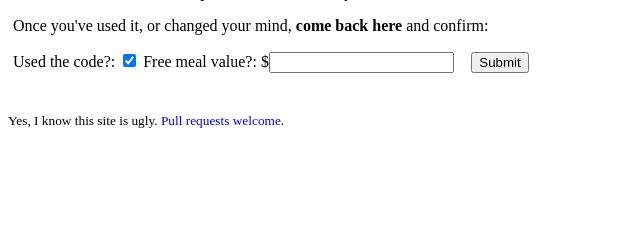
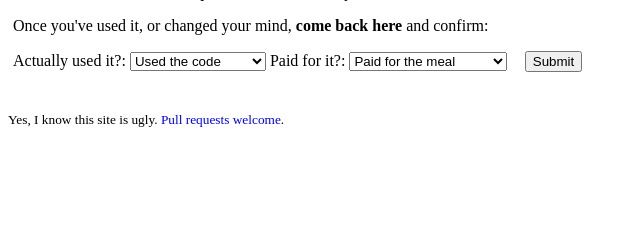
Before and after one commit to djsutherland/chips-with-friends, a Flask app: template chip_friends/templates/use.html in a window 1280 px wide. Shown: the part 67-307 px from the top of the page, without its empty margins (0-640 px from the left). Run offline with Flask 2, Linux system fonts and the light colour scheme; the template is opened without the code that fills it: values that come from a table or form of the project are taken from there, others are empty.

Commit message:
change redeemed to a boolean, checkboxes to selects

```diff
--- a/chip_friends/forms.py
+++ b/chip_friends/forms.py
@@ -2,24 +2,31 @@ import datetime
 
 from flask_wtf import Form
 from wtforms.ext.dateutil.fields import DateField
-from wtforms.fields import BooleanField, DecimalField, StringField
+from wtforms.fields import BooleanField, SelectField, StringField
 from wtforms.validators import (
     InputRequired, NumberRange, Optional, ValidationError)
 
 from .models import QRCode, QRUse
 
 class ConfirmationForm(Form):
-    confirmed = BooleanField(
-        'Used the code?', default='checked', validators=[Optional()])
-    free_amount = DecimalField(
-        'Free meal value?',
-        validators=[Optional(), NumberRange(min=0, max=500)])
+    # confirmed = BooleanField(
+    #     'Used the code?', default='checked', validators=[Optional()])
+    confirmed = SelectField(
+        'Actually used it?',
+        choices=[('true', "Used the code"), ('false', "Didn't use the code")])
+    redeemed_free = SelectField(
+        'Paid for it?',
+        choices=[('false', 'Paid for the meal'),
+                 ('true', 'Redeemed a free meal')])
+    # redeemed_free = BooleanField(
+    #     'Free meal?', default=False, validators=[Optional()])
 
 class UsageForm(Form):
     when = DateField('Date used', validators=[InputRequired()])
-    free_amount = DecimalField(
-        'Free meal value?',
-        validators=[Optional(), NumberRange(min=0, max=500)])
+    redeemed_free = SelectField(
+        'Paid for it?',
+        choices=[('false', 'Paid for the meal'),
+                 ('true', 'Redeemed a free meal')])
 
     def validate_when(form, field):
         if field.data < datetime.date(2016, 7, 1):
--- a/chip_friends/models.py
+++ b/chip_friends/models.py
@@ -97,10 +97,10 @@ class QRUse(BaseModel):
     qr_code = pw.ForeignKeyField(QRCode)
     when = pw.DateTimeField()
     confirmed = pw.BooleanField(null=True, default=None)
-    free_amount = pw.DecimalField(null=True, default=None)
+    redeemed_free = pw.BooleanField(default=False)
 
     def __unicode__(self):
         s = "{} used {} on {:%m/%d}".format(self.user, self.qr_code, self.when)
-        if self.free_amount:
-            s += " (${})".format(self.free_amount)
+        if self.redeemed_free:
+            s += " (redeemed)"
         return s
--- a/chip_friends/templates/confirm.html
+++ b/chip_friends/templates/confirm.html
@@ -5,9 +5,8 @@
 {% block body %}
 <p>
 {{ use.qr_code.registrant }}'s card was confirmed used by {{ current_user.name }} on {{ use.when.strftime("%m/%d") }}.
-{% if use.free_amount %}
-You redeemed a free meal worth ${{ use.free_amount }}.
-{% endif %}
+{% if use.redeemed_free %}You redeemed a free meal.
+{% else %}You paid for the meal.{% endif %}
 </p>
 
 <p>Thanks!</p>
--- a/chip_friends/templates/index.html
+++ b/chip_friends/templates/index.html
@@ -26,7 +26,7 @@
 <tr>
 <th>Date</th>
 <th>Whose</th>
-<th colspan="2">Confirmed?</th>
+<th>Confirmed?</th>
 <th>Redeemed</th>
 </tr>
 </thead>
@@ -36,8 +36,8 @@
 <td class="date">{{ use.when.strftime("%m/%d") }}</td>
 <td class="name">{{ use.qr_code.registrant }}</td>
 <td class="status">{% if use.confirmed == true %}✓{% elif use.confirmed == false %}×{% else %}???{% endif %}</td>
+<td class="redeemed">{% if use.redeemed_free %}✓{% endif %}</td>
 <td class="update"><a href="{{ url_for('use', use_id=use.id) }}">change</a></td>
-<td class="redeemed">{% if use.free_amount is none %}–{% else %}${{ use.free_amount }}{% endif %}</td>
 </tr>
 {% endfor %}
 </tbody>
--- a/chip_friends/templates/use-specific.html
+++ b/chip_friends/templates/use-specific.html
@@ -34,7 +34,7 @@
     </ul>
 {% endif %}
     {{ form.when.label }}: {{ form.when }}
-    {{ form.free_amount.label }}: ${{ form.free_amount }}
+    {{ form.redeemed_free.label }}: {{ form.redeemed_free }}
     {{ form.csrf_token }}
     <input id="submit" type="submit" value="Submit" />
 </form>
--- a/chip_friends/templates/use.html
+++ b/chip_friends/templates/use.html
@@ -36,7 +36,7 @@
     </ul>
 {% endif %}
     {{ form.confirmed.label }}: {{ form.confirmed }}
-    {{ form.free_amount.label }}: ${{ form.free_amount }}
+    {{ form.redeemed_free.label }}: {{ form.redeemed_free }}
     {{ form.csrf_token }}
     <input id="submit" type="submit" value="Submit" />
 </form>
--- a/chip_friends/views.py
+++ b/chip_friends/views.py
@@ -59,9 +59,16 @@ def use(use_id):
     except QRUse.DoesNotExist:
         return abort(404)
 
-    form = ConfirmationForm(request.form, use)
+    form = ConfirmationForm(
+        request.form,
+        data={'confirmed': 'true' if use.confirmed else 'false',
+              'redeemed_free': 'true' if use.redeemed_free else 'false'})
     if form.validate_on_submit():
-        form.populate_obj(use)
+        use.confirmed = form.confirmed.data == 'true'
+        if use.confirmed:
+            use.redeemed_free = form.redeemed_free.data == 'true'
+        else:
+            use.redeemed_free = False
         use.save()
 
         view = 'use_confirm' if use.confirmed else 'use_cancel'
@@ -100,13 +107,17 @@ def use_specific(qr_id):
 
     use = QRUse(qr_code=qr, user=me)
 
-    form = UsageForm(request.form, use)
+    form = UsageForm(
+        request.form,
+        data={'when': use.when,
+              'redeemed_free': 'true' if use.redeemed_free else 'false'})
     form.qr_code = qr
     form.qr_use = use
 
     if form.validate_on_submit():
-        form.populate_obj(use)
         use.confirmed = True
+        use.redeemed_free = form.redeemed_free.data == 'true'
+        use.when = form.when.data
         if isinstance(use.when, datetime.date):
             use.when = datetime.datetime.combine(use.when, datetime.time(0, 0, 1))
         use.save()
```
